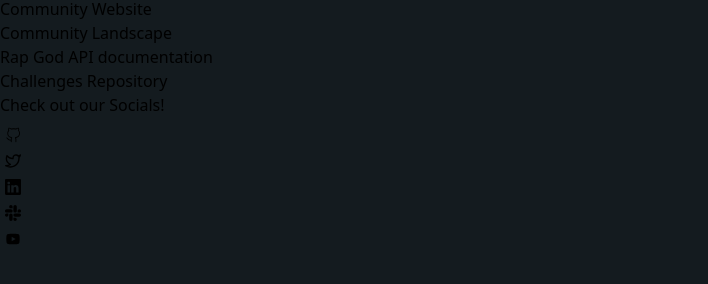
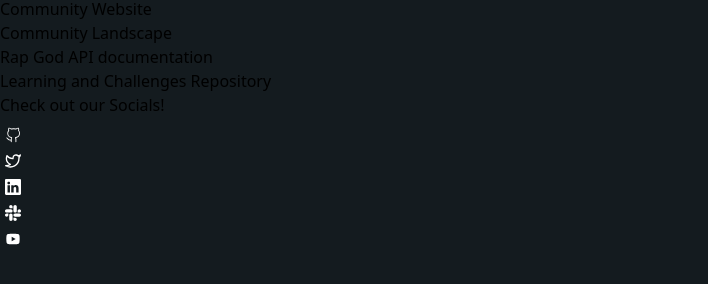
Before and after one commit to AbhijithGanesh/dokc-github-pages, a Gatsby site: page / in a window 1280 px wide. Shown: the part 142-426 px from the top of the page, without its empty margins (0-708 px from the left). Built offline with nearby package versions, Linux system fonts and the light colour scheme; Gatsby itself is replaced by a stand-in of ours.

Commit message:
Updates to Links
Signed-off-by: Abhijith Ganesh <67182544+AbhijithGanesh@users.noreply.github.com>

```diff
--- a/src/components/main/links.jsx
+++ b/src/components/main/links.jsx
@@ -36,8 +36,8 @@ const Links = () => {
               link="https://dokc.github.io/docs-rap-god-api"
             />
             <LinkHolder
-              text={"Challenges Repository"}
-              link="https://dokc.github.io/dokc/learning-and-challenges"
+              text={"Learning and Challenges Repository"}
+              link="https://github.com/dokc/learning-and-challenges"
             />
           </section>
         </section>
--- a/src/components/socials.jsx
+++ b/src/components/socials.jsx
@@ -8,6 +8,7 @@ const Socials = () => {
   const IconStyle = {
     marginTop: "10px",
     marginLeft: "5px",
+    color: "white",
   };
   return (
     <>
```
